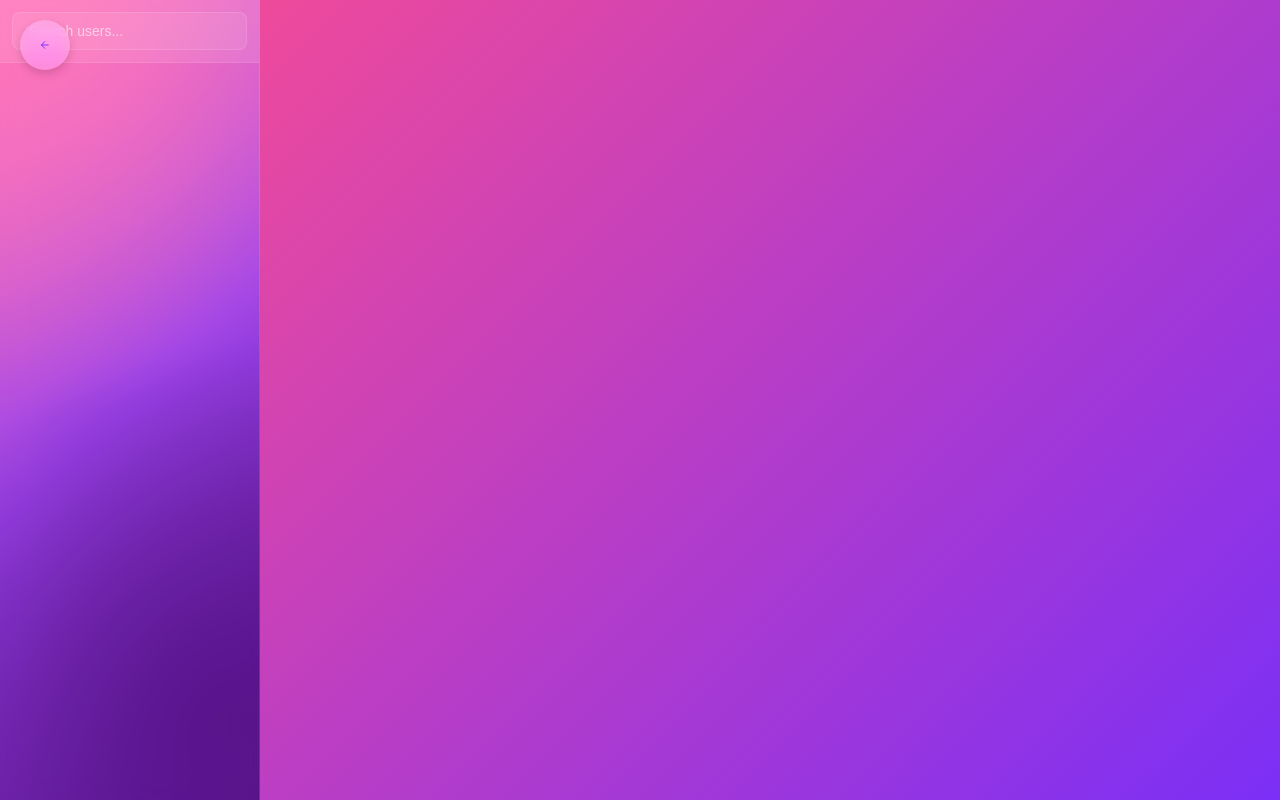
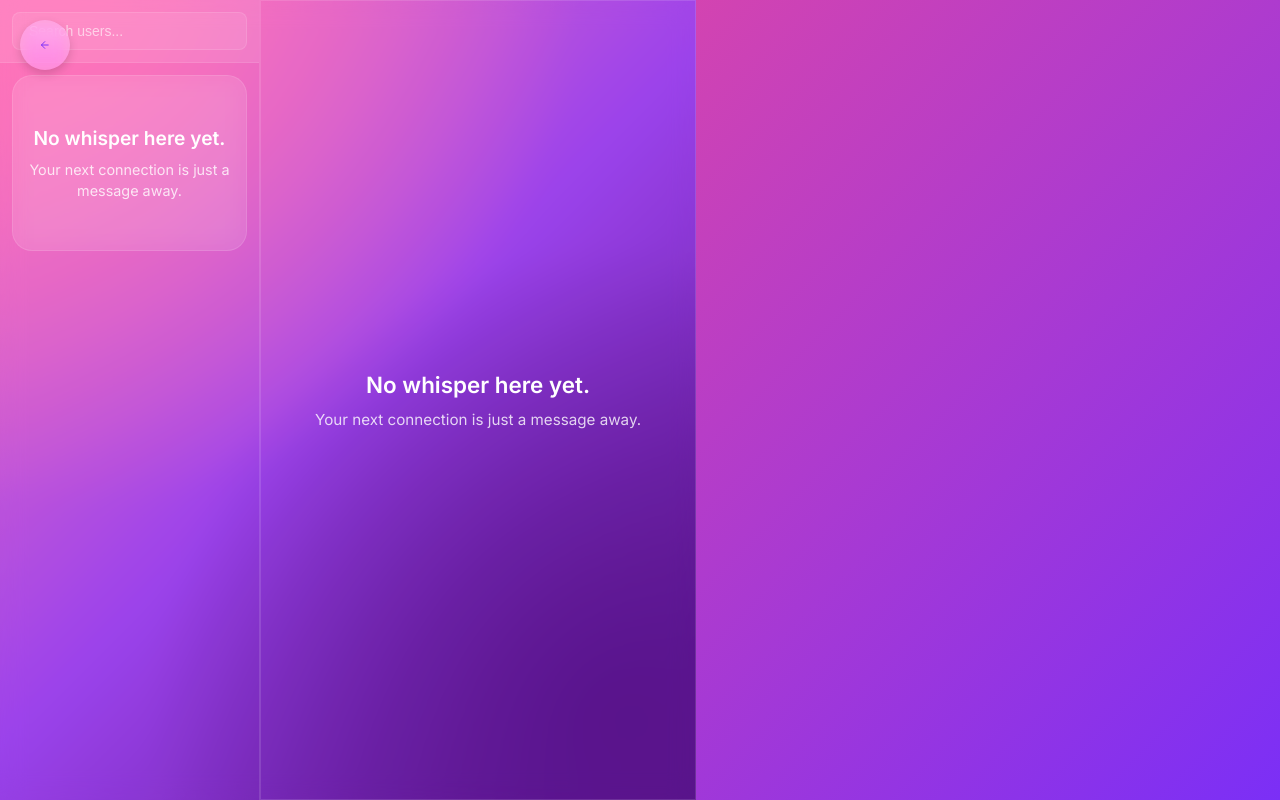
Before and after one commit to prithvirajx-max/Driftyy, a React (Vite) app: page /messages in a window 1280 px wide. Built offline with nearby package versions, Linux system fonts and the light colour scheme.

Commit message:
Your update message

```diff
--- a/src/pages/Messages.module.css
+++ b/src/pages/Messages.module.css
@@ -669,3 +669,60 @@
   }
 }
 /* --- Mobile Sliding Override End ---*/
+
+/* Empty state placeholder when no chat selected */
+.emptyState {
+  flex: 1;
+  display: flex;
+  flex-direction: column;
+  justify-content: center;
+  align-items: center;
+  background: var(--glass-bg);
+  border: 1px solid var(--glass-border);
+  backdrop-filter: var(--blur-effect);
+  text-align: center;
+}
+
+.emptyState h2 {
+  margin: 0 0 8px;
+  font-size: 1.4rem;
+  font-weight: 600;
+}
+
+.emptyState p {
+  margin: 0;
+  font-size: 0.95rem;
+  color: rgba(255, 255, 255, 0.8);
+}
+
+/* Empty inbox placeholder inside chat list */
+.emptyInbox {
+  width: 100%;
+  padding: 48px 16px;
+  display: flex;
+  flex-direction: column;
+  align-items: center;
+  text-align: center;
+  background: var(--glass-bg);
+  border: 1px solid var(--glass-border);
+  border-radius: 20px;
+  backdrop-filter: var(--blur-effect);
+}
+
+.emptyInbox h2 {
+  margin: 0 0 6px;
+  font-size: 1.2rem;
+  font-weight: 600;
+}
+
+.emptyInbox p {
+  margin: 0;
+  font-size: 0.9rem;
+  color: rgba(255, 255, 255, 0.8);
+}
+
+@media (max-width: 768px) {
+  .emptyState {
+    display: none;
+  }
+}
--- a/src/pages/Messages.tsx
+++ b/src/pages/Messages.tsx
@@ -61,6 +61,9 @@ export default function Messages() {
   const [isRecording, setIsRecording] = useState(false);
   const [recordingTime, setRecordingTime] = useState(0);
   const [searchQuery, setSearchQuery] = useState('');
+  const filteredChats = chats.filter(chat =>
+    chat.name.toLowerCase().includes(searchQuery.toLowerCase())
+  );
   const [lightboxMedia, setLightboxMedia] = useState<Media | null>(null);
   const [showMobileChatRoom, setShowMobileChatRoom] = useState(false);
 
@@ -428,12 +431,14 @@ const unsub = listenConversations(user.id, async (snapshot) => {
           </div>
 
           <div className={styles.inboxList}>
-            <AnimatePresence>
-              {chats
-                .filter(chat =>
-                  chat.name.toLowerCase().includes(searchQuery.toLowerCase())
-                )
-                .map(chat => (
+            {filteredChats.length === 0 ? (
+              <div className={styles.emptyInbox}>
+                <h2>No whisper here yet.</h2>
+                <p>Your next connection is just a message away.</p>
+              </div>
+            ) : (
+              <AnimatePresence>
+              {filteredChats.map(chat => (
                   <motion.div
                     key={chat.id}
                     className={`${styles.inboxCard} ${activeChat?.id === chat.id ? styles.active : ''}`}
@@ -467,6 +472,7 @@ const unsub = listenConversations(user.id, async (snapshot) => {
                   </motion.div>
                 ))}
             </AnimatePresence>
+            )}
           </div>
         </div>
 
@@ -512,7 +518,7 @@ const unsub = listenConversations(user.id, async (snapshot) => {
             <div className={styles.messagesArea}>
               <AnimatePresence>
                 {activeChat.messages.length === 0 ? (
-                 <p className={styles.emptyMessage}>Start a conversation…</p>
+                 <p className={styles.emptyMessage}>No whisper here yet. Your next connection is just a message away.</p>
                ) : (
                  activeChat.messages.map(renderMessage)
                )}
@@ -606,6 +612,13 @@ const unsub = listenConversations(user.id, async (snapshot) => {
             </div>
           </div>
         )}
+      {/* Empty state when no chat selected */}
+      {!activeChat && (
+        <div className={styles.emptyState}>
+          <h2>No whisper here yet.</h2>
+          <p>Your next connection is just a message away.</p>
+        </div>
+      )}
       </div>
 
       {/* Lightbox for media */}
```
